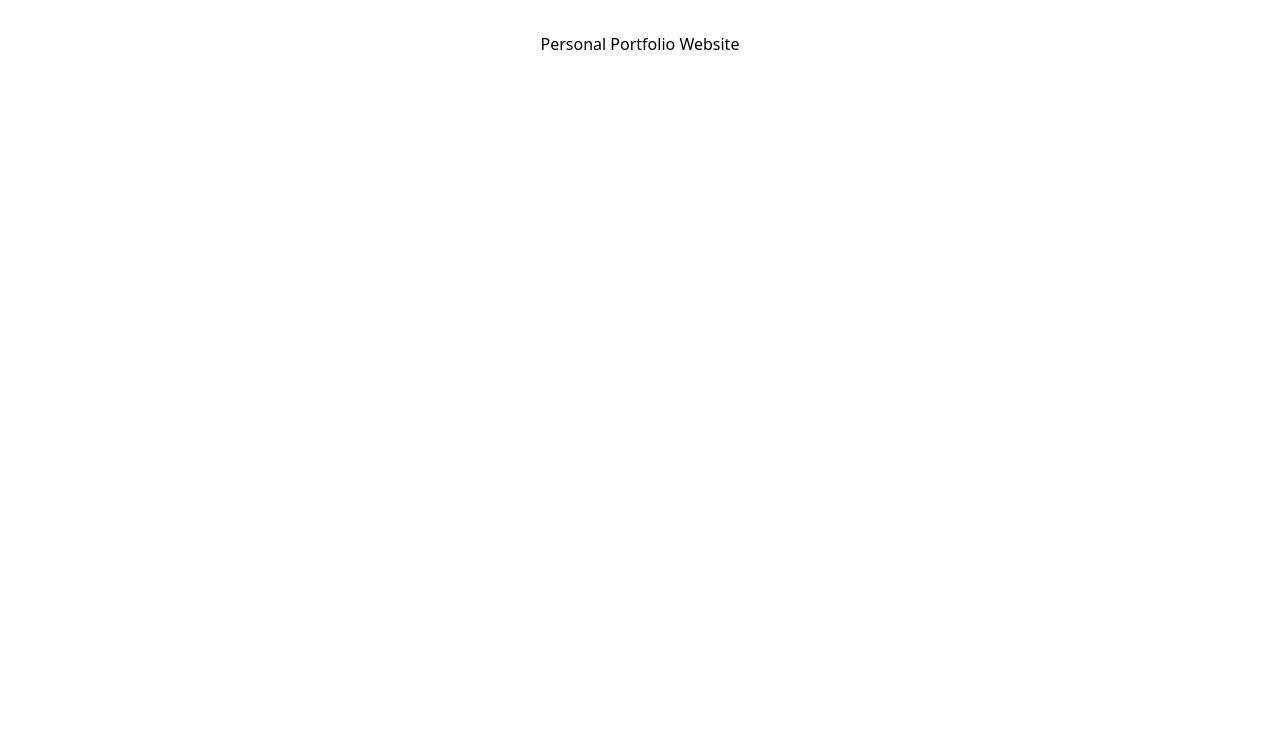
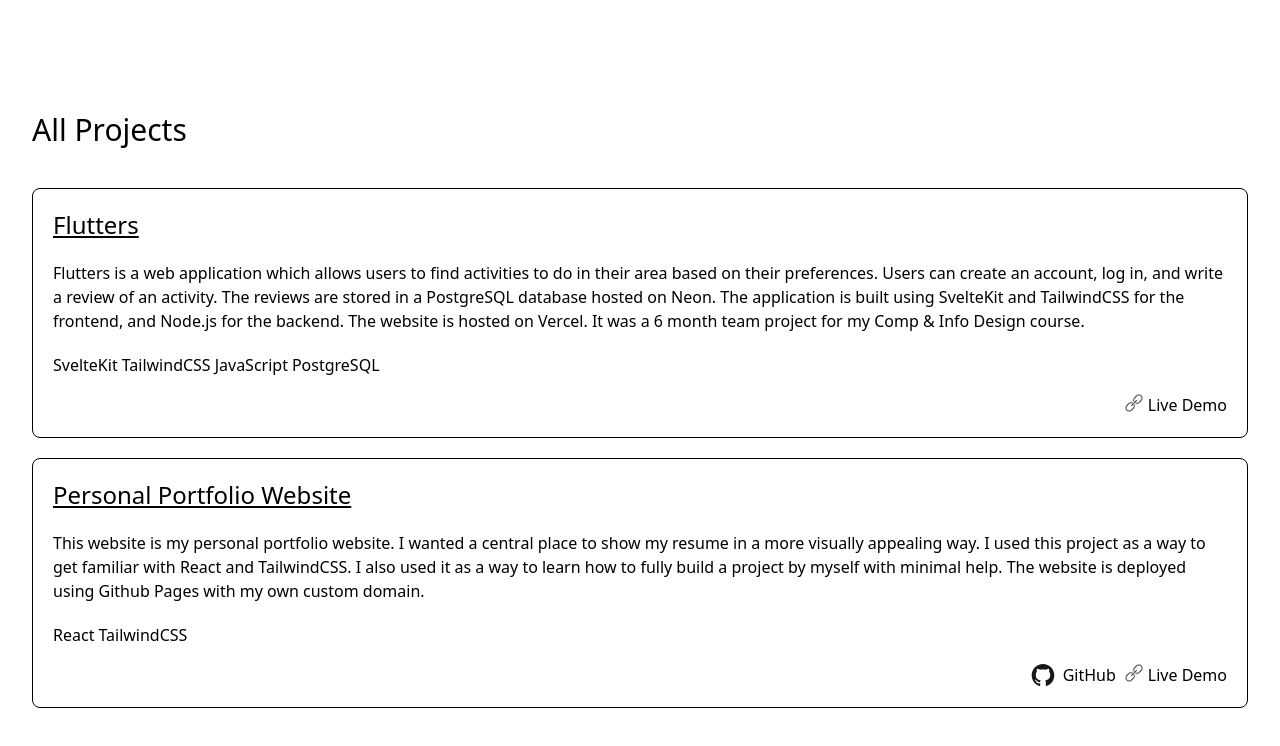
Before and after one commit to abbydise/portfolio-website, a React (Vite) app: page /projects in a window 1280 px wide. Shown: the top 746 px of the page. Built offline with nearby package versions, Linux system fonts and the light colour scheme.

Commit message:
added basic blog style card to projects page

```diff
--- a/src/components/ProjectBlogCard.jsx
+++ b/src/components/ProjectBlogCard.jsx
@@ -1,9 +1,49 @@
 import React from "react";
 
-import { projects } from "../data/projects";
-
-const ProjectBlogCard = () => {
-	return <div>ProjectBlogCard</div>;
+const ProjectBlogCard = ({ project }) => {
+	return (
+		<div className="border rounded-lg p-5 relative">
+			<h1 className="text-2xl underline">{project.title}</h1>
+			<p className="mt-5 mb-5">{project.long_description}</p>
+			<div className="mt-5 flex gap-1 mb-10">
+				{project.technologies.map((item, index) => (
+					<p id={index}>{item}</p>
+				))}
+			</div>
+			<div className="flex absolute right-0 bottom-0 m-5">
+				{project.github && (
+					<div className="float-left">
+						<img
+							src="github.svg"
+							className="w-6 h-6 float-left mr-2"
+						/>
+						<a
+							href={project.github}
+							target="_blank"
+							className="mr-2"
+						>
+							GitHub
+						</a>
+					</div>
+				)}
+				{project.website && (
+					<div>
+						<img
+							src="link.png"
+							className="w-5 h-5 float-left"
+						/>
+						<a
+							href={project.website}
+							target="_blank"
+							className="ml-1"
+						>
+							Live Demo
+						</a>
+					</div>
+				)}
+			</div>
+		</div>
+	);
 };
 
 export default ProjectBlogCard;
--- a/src/pages/ProjectsPage.jsx
+++ b/src/pages/ProjectsPage.jsx
@@ -1,10 +1,21 @@
 import React from "react";
 import ProjectBlogCard from "../components/ProjectBlogCard";
 
-import { projects } from "../data/Projects";
+import { projects } from "../data/projects";
 
 const ProjectsPage = () => {
-	return <h1>{projects.Portfolio.title}</h1>;
+	return (
+		<div
+			id="projects"
+			className="text-left mt-20"
+		>
+			<h1 className="text-3xl">All Projects</h1>
+			<div className="grid gap-5 mt-10">
+				<ProjectBlogCard project={projects.Flutters} />
+				<ProjectBlogCard project={projects.Portfolio} />
+			</div>
+		</div>
+	);
 };
 
 export default ProjectsPage;
```
